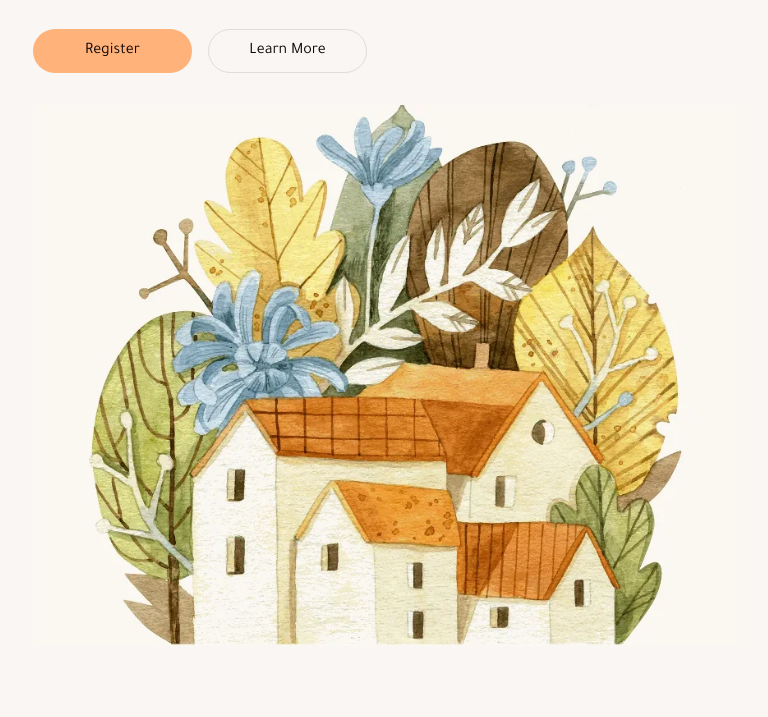
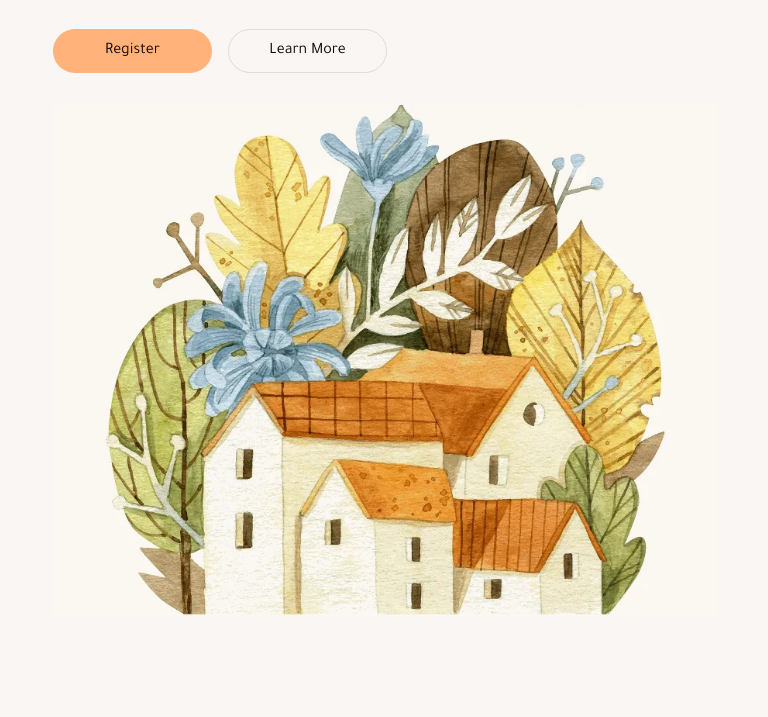
Before and after one commit to AlexanderKobzarenko/project-98BENZIN, a website built with Vite: page src/index.html in a window 1280 px wide. Shown: the part 329-1046 px from the top of the page, without its empty margins (255-1023 px from the left). Built offline with nearby package versions, Linux system fonts and the light colour scheme.

Commit message:
some change

```diff
--- a/src/css/hero.css
+++ b/src/css/hero.css
@@ -1,14 +1,14 @@
 .hero {
-  padding: 64px 20px;
+  padding: 64px 0;
   overflow: hidden;
 }
 
 .hero .hero-container {
   display: flex;
   flex-direction: column;
-  max-width: 335px;
+  max-width: 375px;
   margin: 0 auto;
-  padding: 0;
+  padding: 0 20px;
 }
 
 .hero-content {
@@ -89,11 +89,12 @@
 
 @media (min-width: 768px) {
   .hero {
-    padding: 64px 32px;
+    padding: 64px 0;
   }
 
   .hero .hero-container {
     max-width: 704px;
+    padding: 0 20px;
   }
 
   .hero-title {
@@ -127,7 +128,8 @@
     align-items: center;
     gap: 32px;
     width: 100%;
-    max-width: 1312px;
+    max-width: 1440px;
+    padding: 0 64px;
   }
 
   .hero-content {
```
